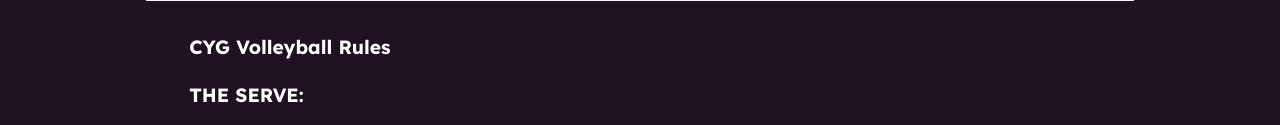
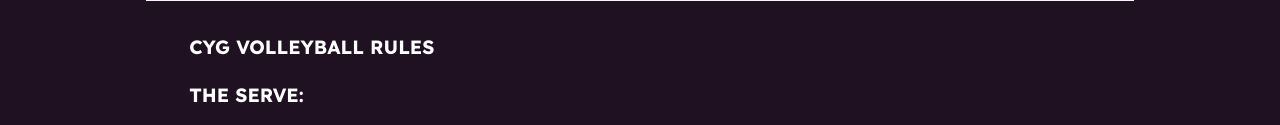
Before and after one commit to ShukanS/ShukanS.github.io, a plain HTML site: page html/rules.html in a window 1280 px wide. Both pictures are taken after a click on the button "Volleyball". Shown: the part 317-442 px from the top of the page. Drawn offline with nearby package versions, Linux system fonts and the light colour scheme; a web font is replaced by a local one.

Commit message:
capitalized cyg volleyball rules

```diff
--- a/html/rules.html
+++ b/html/rules.html
@@ -66,7 +66,7 @@
                 </h2>
                 <div id="panelsStayOpen-collapseOne" class="accordion-collapse collapse">
                     <div class="accordion-body gamerules">
-                        <p><strong>CYG Volleyball Rules</strong></p>
+                        <p><strong>CYG VOLLEYBALL RULES</strong></p>
                         <p><strong>THE SERVE:</strong></p>
                         <ol>
                             <li>Server must serve from behind the end line</li>
```
